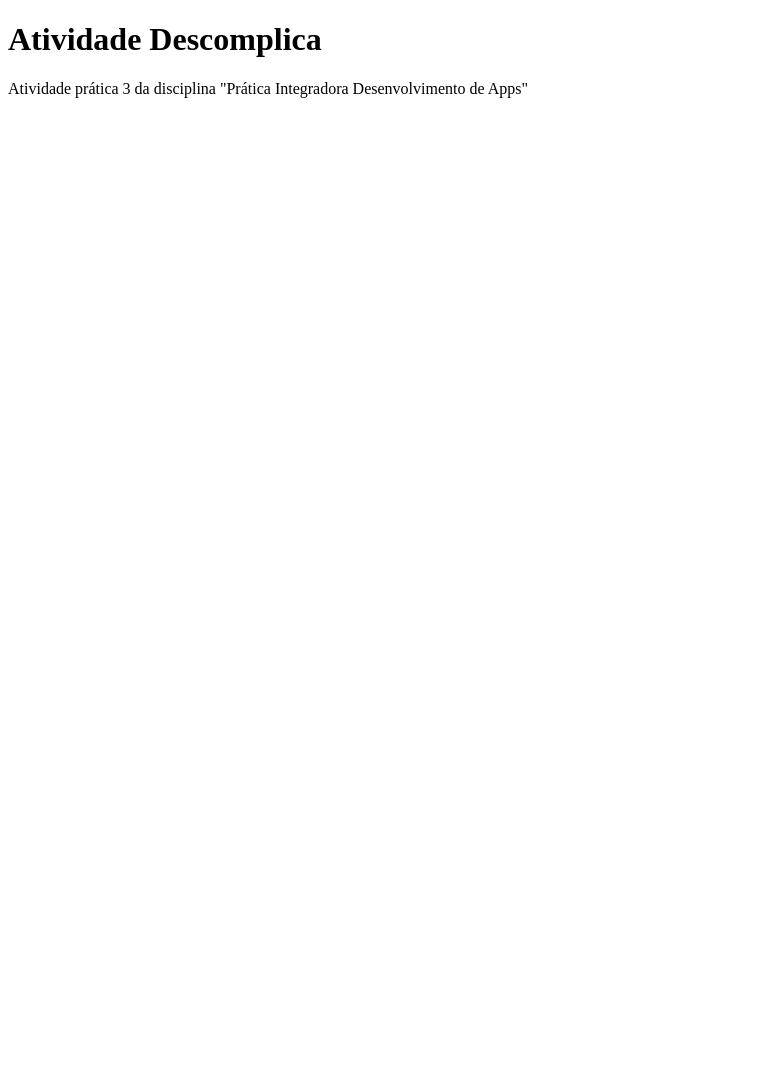
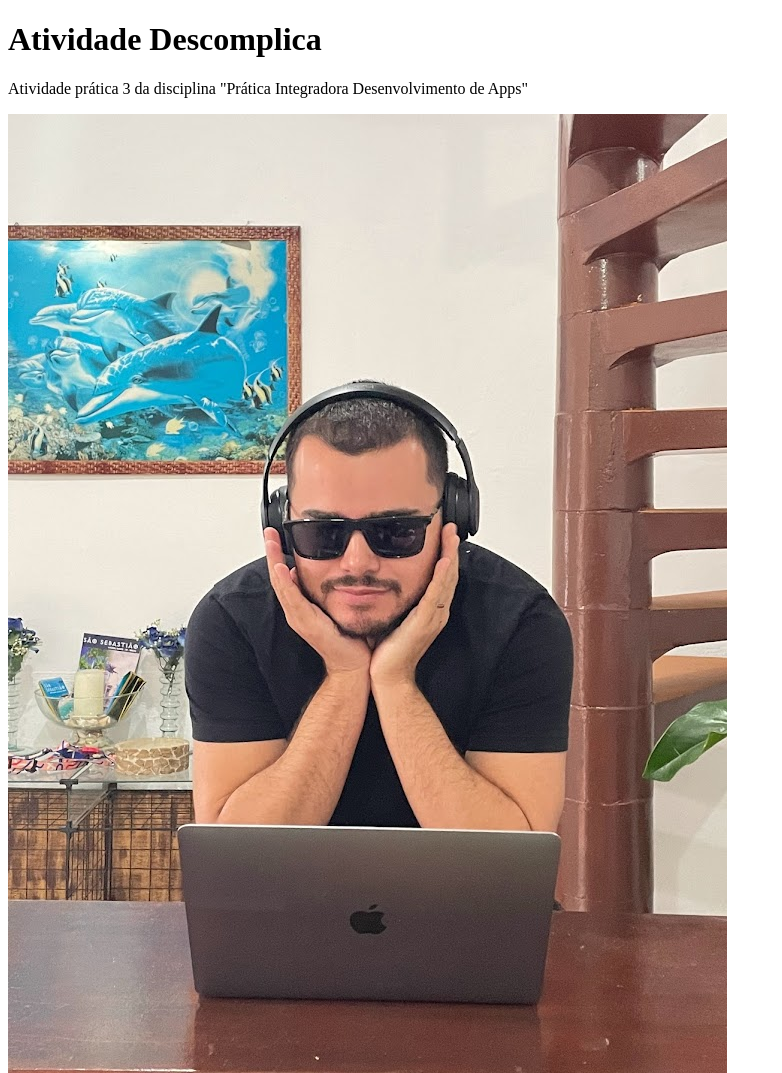
Before and after one commit to dife97/DescomplicaRepo3b, a plain HTML site: page index.html in a window 1280 px wide. Shown: the whole page, without its empty margins (0-782 px from the left). Before the commit the page ends 800 px from the top, so only its background shows below. Drawn offline with Linux system fonts and the light colour scheme.

Commit message:
Add my image and reference it in the index.html

```diff
--- a/index.html
+++ b/index.html
@@ -10,5 +10,6 @@
       Atividade prática 3 da disciplina "Prática Integradora Desenvolvimento de
       Apps"
     </p>
+    <img src="images/IMG_3903.jpg" alt="Descrição da imagem" />
   </body>
 </html>
```
Also changed, not shown: images/IMG_3903.jpg (added).
